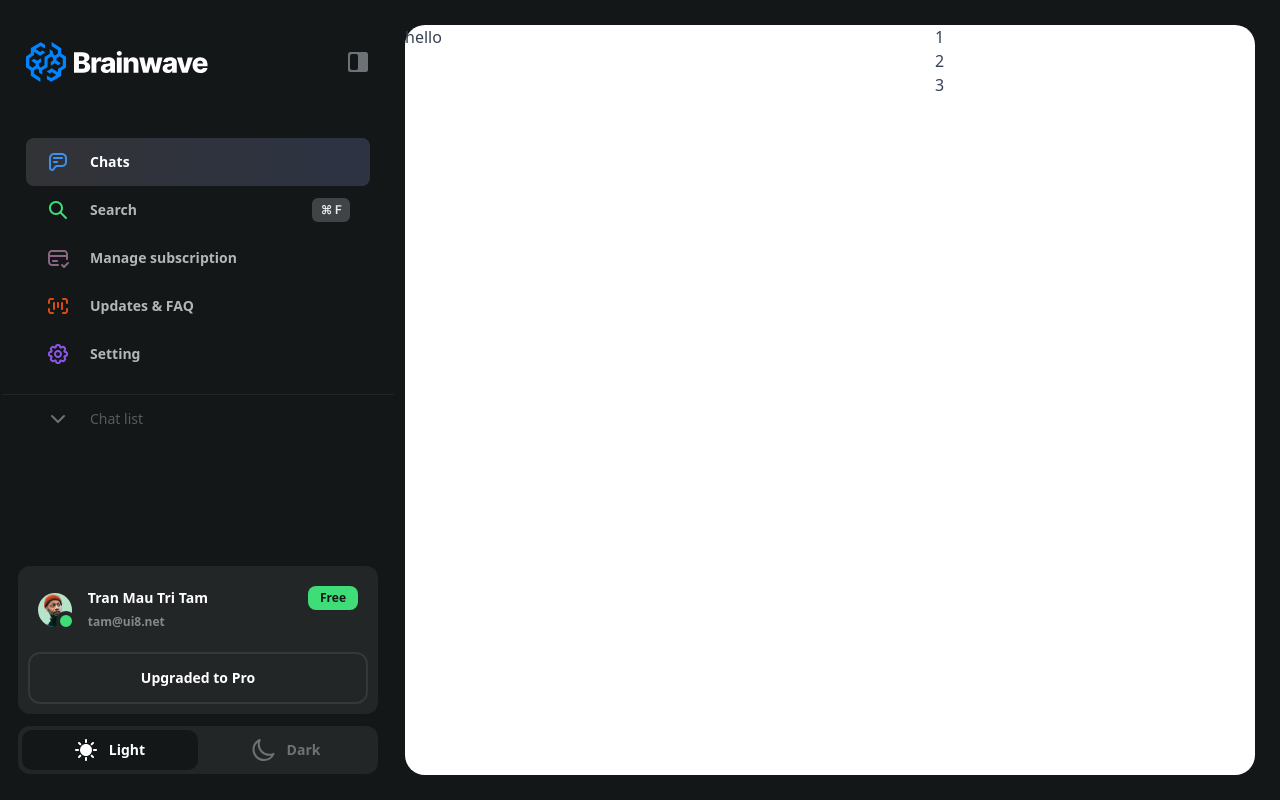
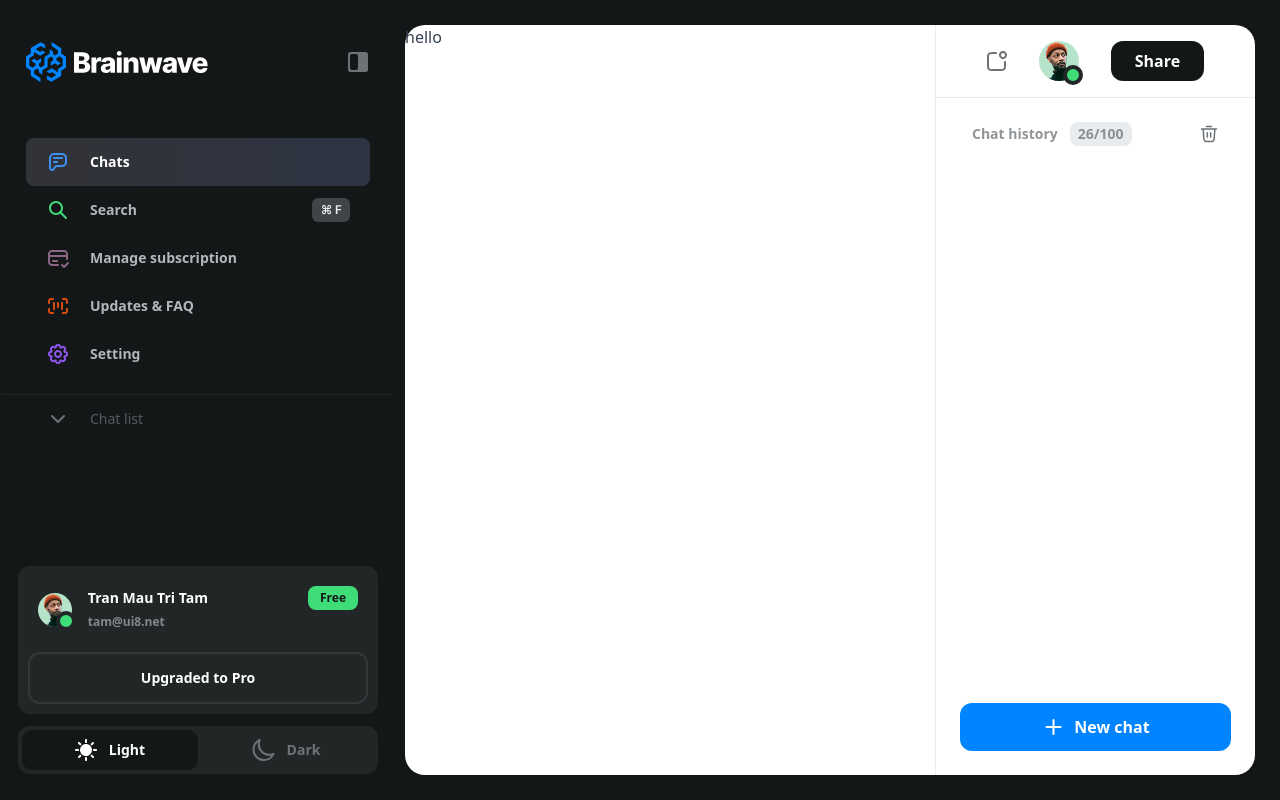
Before and after one commit to Eche00/BrainWave, a React (Vite) app in the folder client/: page / in a window 1280 px wide. Built offline with nearby package versions, Linux system fonts and the light colour scheme.

Commit message:
history head an new chat button

```diff
--- /dev/null
+++ b/client/src/lib/historyicons.jsx
@@ -0,0 +1,54 @@
+import React from "react";
+
+export const historyicons = {
+  topselect: (
+    <svg
+      width="20"
+      height="20"
+      viewBox="0 0 20 20"
+      fill="none"
+      xmlns="http://www.w3.org/2000/svg">
+      <path
+        d="M9 2H5.8C4.11984 2 3.27976 2 2.63803 2.32698C2.07354 2.6146 1.6146 3.07354 1.32698 3.63803C1 4.27976 1 5.11984 1 6.8V14.2C1 15.8802 1 16.7202 1.32698 17.362C1.6146 17.9265 2.07354 18.3854 2.63803 18.673C3.27976 19 4.11984 19 5.8 19H13.2C14.8802 19 15.7202 19 16.362 18.673C16.9265 18.3854 17.3854 17.9265 17.673 17.362C18 16.7202 18 15.8802 18 14.2V11M18.1213 1.87868C19.2929 3.05025 19.2929 4.94975 18.1213 6.12132C16.9497 7.29289 15.0503 7.29289 13.8787 6.12132C12.7071 4.94975 12.7071 3.05025 13.8787 1.87868C15.0503 0.707107 16.9497 0.707107 18.1213 1.87868Z"
+        stroke="#6C7275"
+        stroke-width="2"
+        stroke-linecap="round"
+        stroke-linejoin="round"
+      />
+    </svg>
+  ),
+
+  delet: (
+    <svg
+      width="20"
+      height="20"
+      viewBox="0 0 20 20"
+      fill="none"
+      xmlns="http://www.w3.org/2000/svg">
+      <path
+        d="M7.5 2.5H12.5M2.5 5H17.5M15.8333 5L15.2489 13.7661C15.1612 15.0813 15.1174 15.7389 14.8333 16.2375C14.5833 16.6765 14.206 17.0294 13.7514 17.2497C13.235 17.5 12.5759 17.5 11.2578 17.5H8.74221C7.42409 17.5 6.76503 17.5 6.24861 17.2497C5.79396 17.0294 5.41674 16.6765 5.16665 16.2375C4.88259 15.7389 4.83875 15.0813 4.75107 13.7661L4.16667 5M8.33333 8.75V12.9167M11.6667 8.75V12.9167"
+        stroke="#6C7275"
+        stroke-width="1.5"
+        stroke-linecap="round"
+        stroke-linejoin="round"
+      />
+    </svg>
+  ),
+
+  newchat: (
+    <svg
+      width="25"
+      height="24"
+      viewBox="0 0 25 24"
+      fill="none"
+      xmlns="http://www.w3.org/2000/svg">
+      <path
+        d="M12.5 5V19M5.5 12H19.5"
+        stroke="#FEFEFE"
+        stroke-width="2"
+        stroke-linecap="round"
+        stroke-linejoin="round"
+      />
+    </svg>
+  ),
+};
--- a/client/src/pages/History.jsx
+++ b/client/src/pages/History.jsx
@@ -1,13 +1,54 @@
 import React from "react";
+import { Avatar } from "../assets";
+import { historyicons } from "../lib/historyicons";
 
 function History() {
   return (
-    <div className=" hidden lg:flex lg:w-[320px] xl:w-[360px] dark:border-l-[1px] dark:border-[#343839]">
+    <div className=" hidden lg:flex lg:w-[320px] xl:w-[360px] border-l-[1px] dark:border-[#343839] border-[#E8ECEF]">
       {/* Container  */}
-      <main>
-        <section className="">1</section>
-        <section className="">2</section>
-        <section className="">3</section>
+      <main className=" w-full flex flex-col justify-between">
+        {/* top 2 sections  */}
+        <div>
+          {/* header section  */}
+
+          <header className=" border-b-[1px] dark:border-[#343839] border-[#E8ECEF] w-full py-[16px] flex items-center justify-center gap-[32px]">
+            <span>{historyicons.topselect}</span>
+            <section className=" w-fit relative">
+              <span className=" bg-[#3FDD78] border-[4px] border-[#232627] rounded-full w-[10px] h-[10px] absolute p-[6px] bottom-[-4px] right-[-4px]"></span>
+
+              <img
+                className="  rounded-full bg-[#B5E4CA] object-cover"
+                src={Avatar}
+                alt=""
+              />
+            </section>
+            <button className=" py-[8px] px-[24px] bg-[#141718] dark:bg-[#FEFEFE] text-[#FEFEFE] dark:text-[#141718] rounded-[12px] text-[16px] font-[600] leading-[24px]">
+              Share
+            </button>
+          </header>
+
+          {/* chat history section  */}
+          <section className=" p-[24px] flex flex-col gap-[16px]">
+            <div className="flex items-center justify-between px-[12px]">
+              <p className=" flex gap-[12px] m-0 items-center text-[#6C7275BF]  text-[14px] font-[600] leading-[24px]">
+                Chat history{" "}
+                <span className=" bg-[#E8ECEF] dark:bg-[#34383980] px-[8px] rounded-[8px]">
+                  26/100
+                </span>
+              </p>
+              <span>{historyicons.delet}</span>
+            </div>
+            <div className=""></div>
+          </section>
+        </div>
+
+        {/* new chat section  */}
+        <section className=" p-[24px]">
+          <button className=" w-full bg-[#0084FF] rounded-[12px] flex items-center justify-center gap-[8px] py-[12px] text-[16px] font-[600] leading-[24px] text-white">
+            {" "}
+            {historyicons.newchat} New chat
+          </button>
+        </section>
       </main>
     </div>
   );
```
